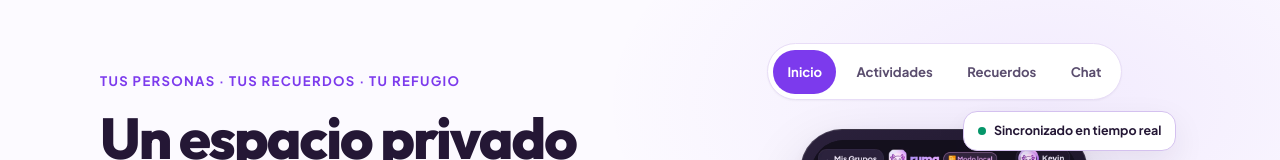
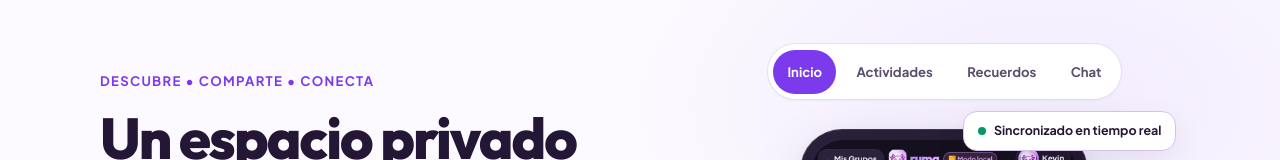
Before and after one commit to KEVINGOMEZ-04/ruma-web, a plain HTML site: page index.html in a window 1280 px wide. Shown: the part 122-282 px from the top of the page. Drawn offline with Linux system fonts and the light colour scheme.

Commit message:
Actualizar lema a 'Descubre • Comparte • Conecta'

```diff
--- a/index.html
+++ b/index.html
@@ -4,12 +4,12 @@
   <meta charset="UTF-8" />
   <meta name="viewport" content="width=device-width, initial-scale=1.0" />
   <meta name="theme-color" content="#FCFAFF" />
-  <title>ruma — Tus personas, tus recuerdos, tu refugio privado</title>
+  <title>ruma — Descubre • Comparte • Conecta</title>
   <meta name="description" content="ruma es el espacio digital privado para grupos de amigos, parejas y familias: recuerdos en Google Drive, actividades con responsabilidades, club de cine, series, música, libros y chat contextual." />
 
   <!-- Open Graph / Social -->
   <meta property="og:type" content="website" />
-  <meta property="og:title" content="ruma — Tus personas · Tus recuerdos · Tu refugio" />
+  <meta property="og:title" content="ruma — Descubre • Comparte • Conecta" />
   <meta property="og:description" content="Organiza planes reales, guarda recuerdos en Google Drive, comparte películas, series, música y libros, y conversa en un espacio privado sin algoritmos." />
   <meta property="og:image" content="assets/ruma_icon_512.png" />
   <meta name="twitter:card" content="summary" />
@@ -71,7 +71,7 @@
     <section class="hero">
       <div class="container hero-grid">
         <div>
-          <div class="hero-eyebrow">Tus personas · Tus recuerdos · Tu refugio</div>
+          <div class="hero-eyebrow">Descubre • Comparte • Conecta</div>
           <h1>Un espacio privado para las personas que importan.</h1>
           <p class="hero-lead">
             <strong>ruma</strong> reúne en un solo lugar lo que tu grupo vive y comparte: actividades con responsabilidades claras, recuerdos guardados en Google Drive, club de cine, series, música, libros y chat contextual. Sin algoritmos, sin ruido y sin anuncios.
```
